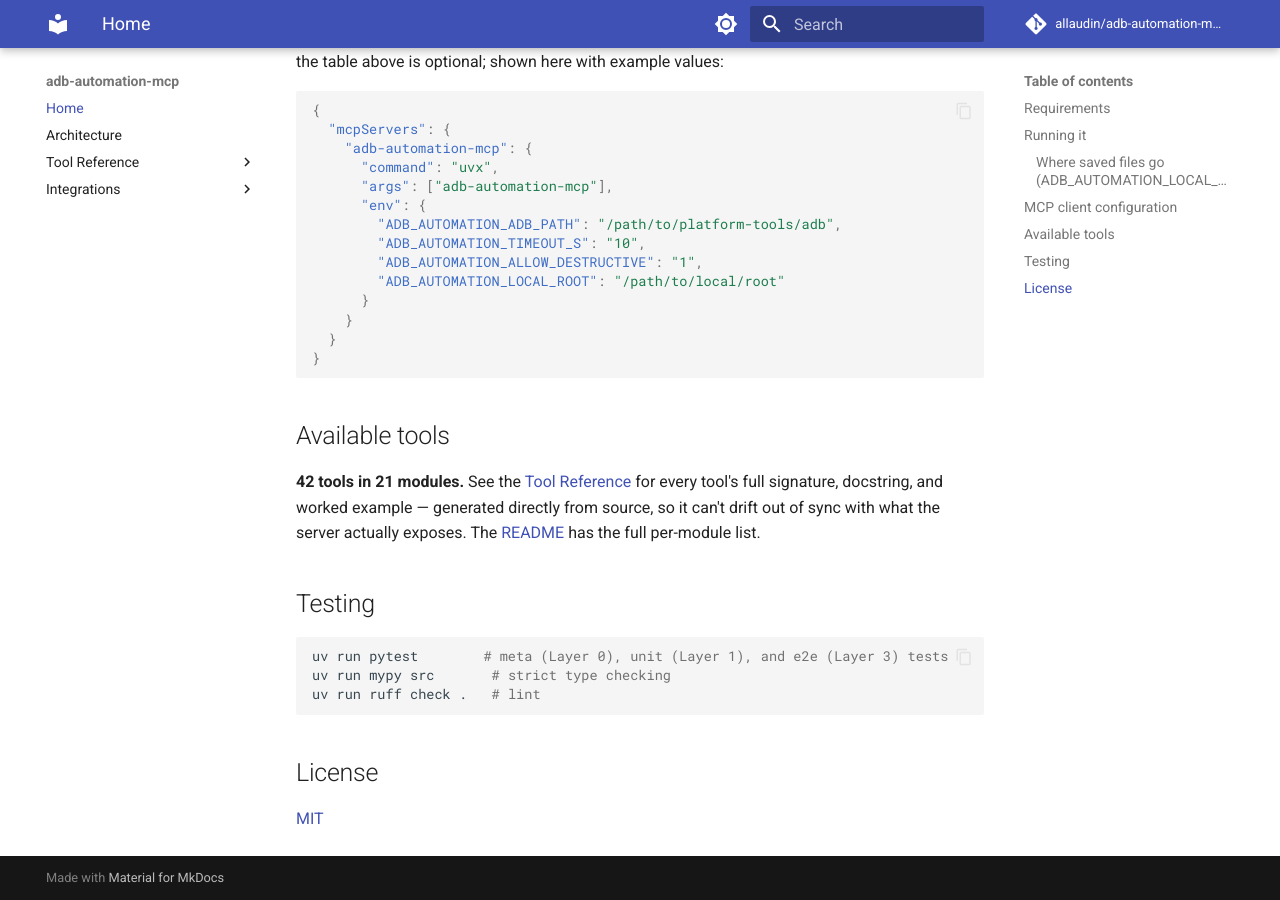
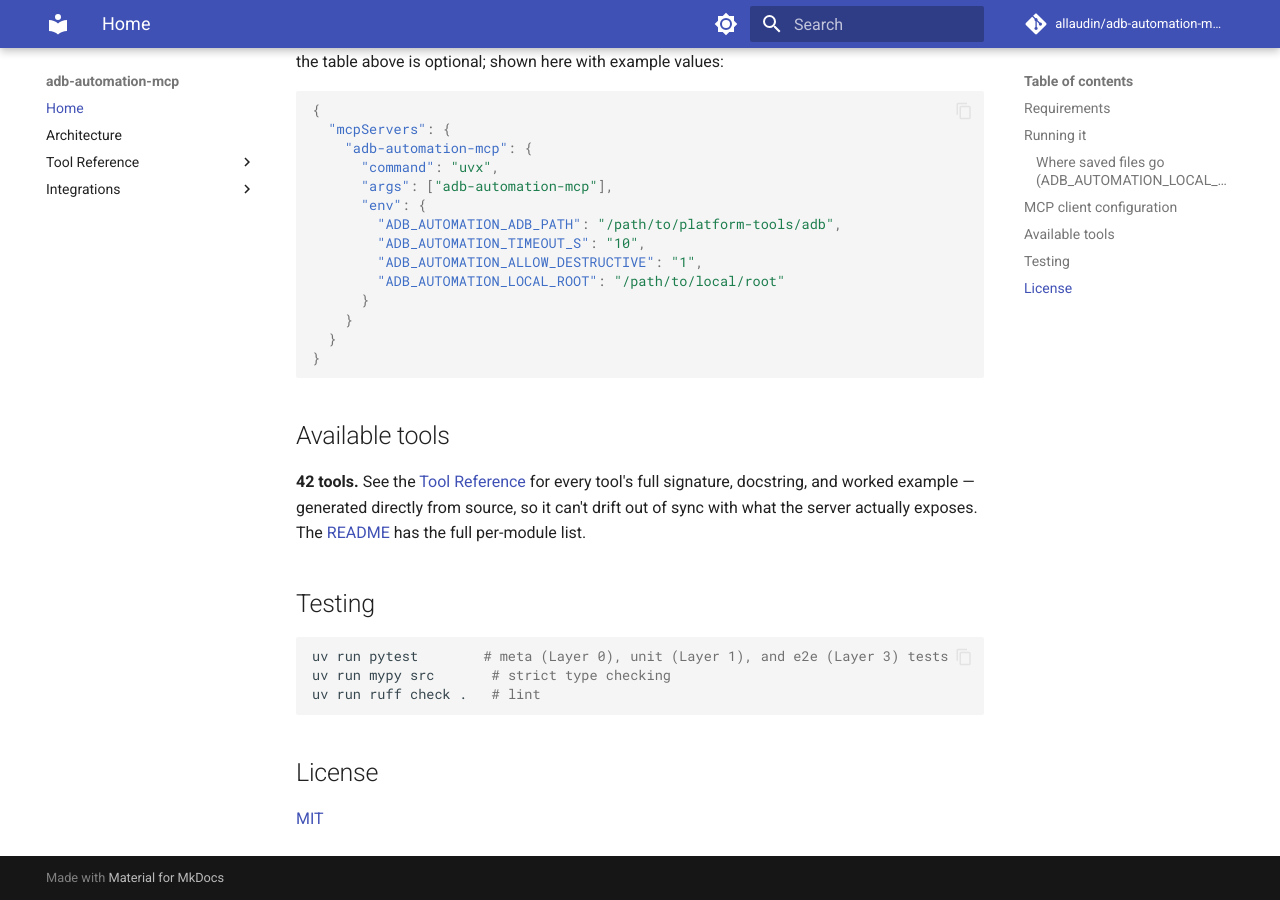
Before and after one commit to allaudin/adb-automation-mcp, an MkDocs documentation site: the page built from docs/index.md, in a window 1280 px wide and 900 px high, scrolled down 2088 px. Built offline with MkDocs 1.6.1 and Material for MkDocs 9.7.7, drawn with Linux system fonts in a browser that asks for light colours; comment, search, counter and statistics services are not loaded.

Commit message:
docs: fix Tools summary rendering, drop module count
The <!-- stats:tools-summary --> comment started the line, so GitHub/mkdocs
parsed the whole line as raw HTML and the **42 tools** never rendered bold
(literal ** showed). Replace it with a plain bold lead-in "**42 tools.**"
and drop "in 21 modules" — the per-module table right below already shows
the grouping. The meta guard now regex-matches the bold count.

Co-Authored-By: Claude Sonnet 5 <noreply@anthropic.com>
Claude-Session: https://claude.ai/code/session_011HrvZNKU5LCfd3o9yW9nZg

```diff
--- a/docs/index.md
+++ b/docs/index.md
@@ -97,11 +97,11 @@ from the table above is optional; shown here with example values:
 
 ## Available tools
 
-<!-- stats:tools-summary -->**42 tools in 21 modules.**<!-- /stats:tools-summary -->
-See the [Tool Reference](reference/diagnostics.md) for every tool's full signature,
-docstring, and worked example — generated directly from source, so it can't drift out
-of sync with what the server actually exposes. The [README](https://github.com/allaudin/adb-automation-mcp#tools)
-has the full per-module list.
+**42 tools.** See the [Tool Reference](reference/diagnostics.md) for every tool's full
+signature, docstring, and worked example — generated directly from source, so it can't
+drift out of sync with what the server actually exposes. The
+[README](https://github.com/allaudin/adb-automation-mcp#tools) has the full per-module
+list.
 
 ## Testing
 
```
Also changed, not shown: README.md (+1 -2 lines), 1 other file.
